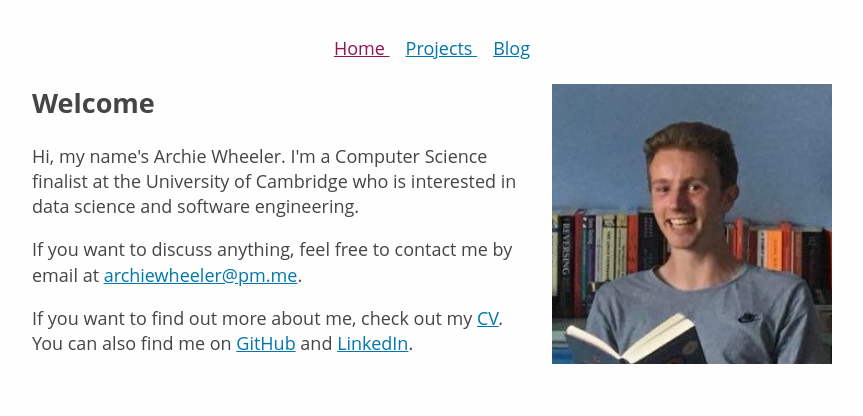
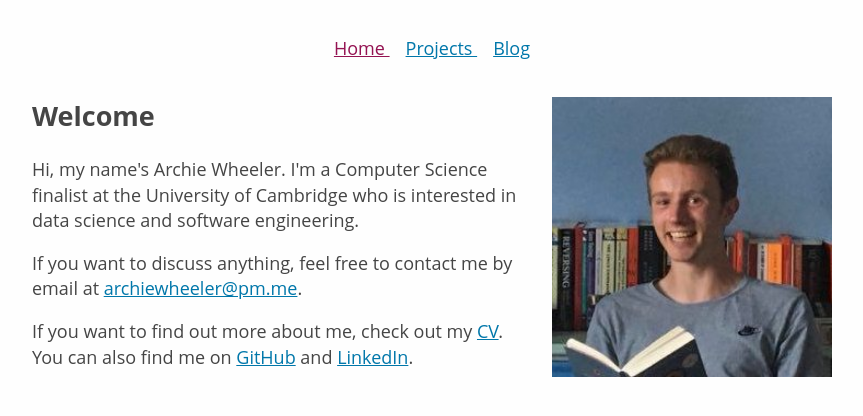
Before and after one commit to archwheeler/archwheeler.github.io, a Jekyll site: the page built from index.html, in a window 1280 px wide. Shown: the top 416 px of the page, without its empty margins (208-1071 px from the left). Built offline with Jekyll 4.4.1, drawn with Linux system fonts in a browser that asks for light colours.

Commit message:
Add top margin to desktop profile

```diff
--- a/_sass/main.scss
+++ b/_sass/main.scss
@@ -59,10 +59,14 @@ nav a {
 
 /* For desktop */
 @media only screen and (min-width: 600px) {
-    .profile img {
-        float: right;
-        width: 35%;
-        margin-left: 1em;
-        margin-bottom: 1em;
+    .profile {
+        margin-top: 2em;
+
+        img {
+            float: right;
+            width: 35%;
+            margin-left: 1em;
+            margin-bottom: 1em;
+        }
     }
 }
```
